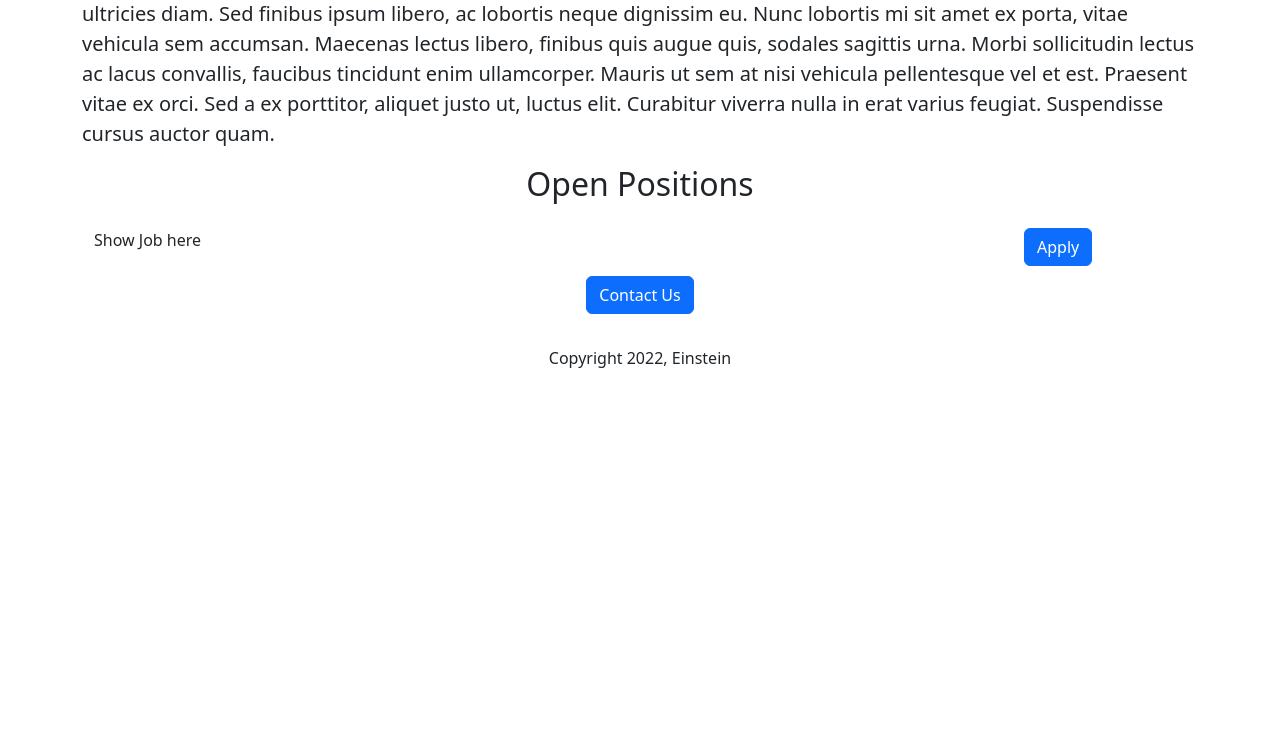
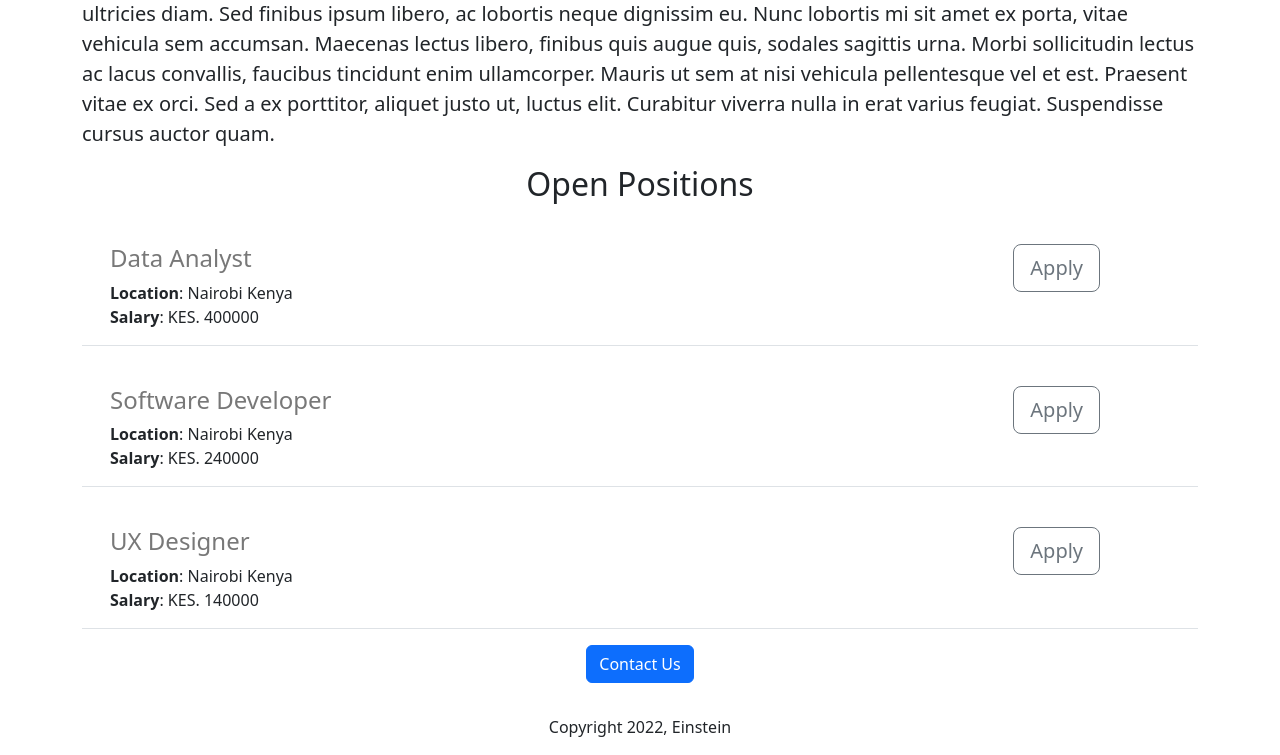
Before and after one commit to einbulinda/career-site, a Flask app: page / in a window 1280 px wide. Shown: the part 601-1356 px from the top of the page. Before the commit the page ends 969 px from the top, so only its background shows below. Run offline with Flask 2, Linux system fonts and the light colour scheme.

Commit message:
Adds dynamic data

```diff
--- a/app.py
+++ b/app.py
@@ -1,13 +1,40 @@
-from flask import Flask, render_template
+from flask import Flask, render_template, jsonify
 
 # Creates a flask application
 app = Flask(__name__)
+
+JOBS = [
+    {
+        'id': 1,
+        'title': 'Data Analyst',
+        'location': 'Nairobi Kenya',
+        'salary': 400_000
+    },
+    {
+        'id': 2,
+        'title': 'Software Developer',
+        'location': 'Nairobi Kenya',
+        'salary': 240_000
+    },
+    {
+        'id': 3,
+        'title': 'UX Designer',
+        'location': 'Nairobi Kenya',
+        'salary': 140_000
+    },
+]
 
 
 # Register routes
 @app.route('/')
 def hello_world():
-    return render_template('home.html')
+    # Pass the JOBs list to the template as an argument
+    return render_template('home.html', jobs=JOBS)
+
+
+@app.route('/api/jobs') #API Route
+def jobs_api():
+    return jsonify(JOBS)
 
 
 if __name__ == '__main__':
--- a/templates/home.html
+++ b/templates/home.html
@@ -25,14 +25,11 @@ Sed finibus ipsum libero, ac lobortis neque dignissim eu. Nunc lobortis mi sit a
 
 <h2 class="text-center mt-2 mb-4">Open Positions</h2>
     <div class="container">
-        <div class="row">
-        <div class="col-md-10">
-            <p>Show Job here</p>
-        </div>
-        <div class="col-md-2 justify-content-end">
-            <button class="btn btn-primary">Apply</button>
-        </div>
-        </div>
+
+            {% for job in jobs %}
+            {% include 'job-card.html' %}
+            {% endfor %}
+
     </div>
 
 <div class="container text-center">
--- /dev/null
+++ b/templates/job-card.html
@@ -0,0 +1,16 @@
+<div class="row mt-4 mb-2 p-3 border-bottom">
+    <div class="col-md-10">
+       <h4 style="color:rgb(120,120,120)"> {{job['title']}}</h4>
+        <div>
+          <b>Location</b>: {{job['location']}}</div>
+
+        {% if 'salary' in job %}
+        <div>
+          <b>Salary</b>: KES. {{job['salary']}}</div>
+        {% endif %}
+    </div>
+    <div class="col-md-2 justify-content-end">
+        <button class="btn btn-outline-secondary btn-lg">Apply</button>
+    </div>
+
+</div>
```
